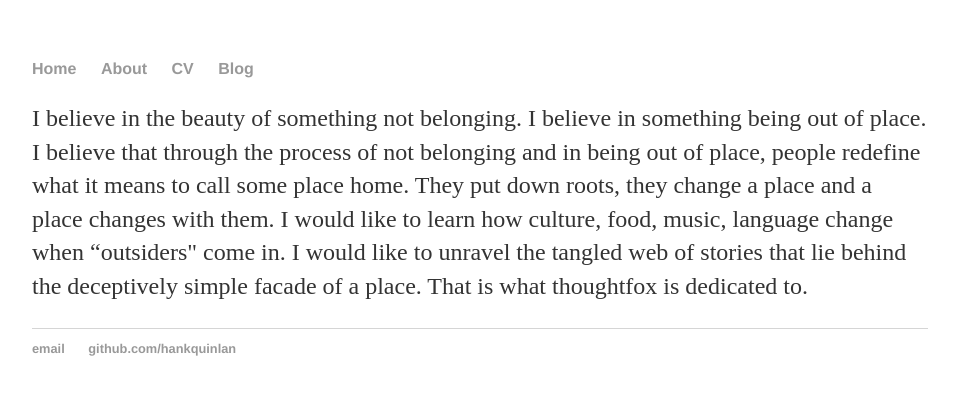
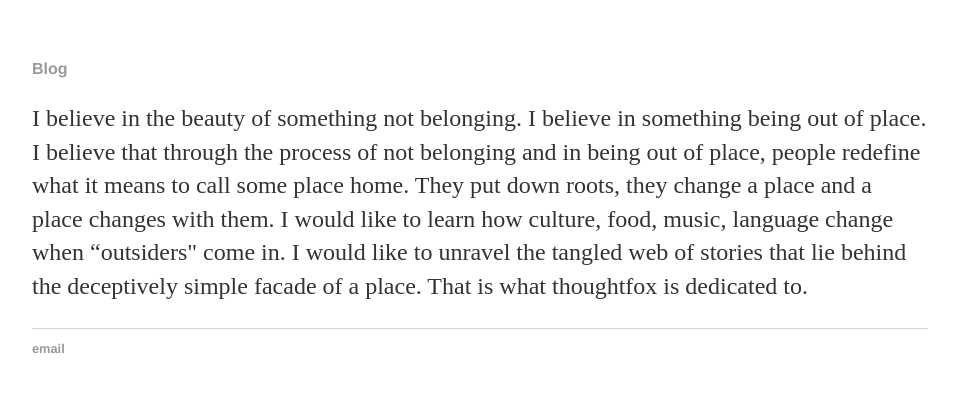
Before and after one commit to nsudarsanam/nsudarsanam.github.io, a Jekyll site: the page built from index.html, in a window 1280 px wide. Shown: the top 395 px of the page, without its empty margins (160-1116 px from the left). Built offline with Jekyll 4.4.1, drawn with Linux system fonts in a browser that asks for light colours.

Commit message:
Update default.html

```diff
--- a/_layouts/default.html
+++ b/_layouts/default.html
@@ -8,9 +8,6 @@
 		<body>
 			<nav>
 	    		<ul>
-	        		<li><a href="/">Home</a></li>
-		        	<li><a href="/about">About</a></li>
-	        		<li><a href="/cv">CV</a></li>
 	        		<li><a href="/blog">Blog</a></li>
 	    		</ul>
 			</nav>
@@ -21,9 +18,8 @@
 			</div><!-- /.container -->
 			<footer>
 	    		<ul>
-	        		<li><a href="mailto:hankquinlanhub@gmail.com">email</a></li>
-	        		<li><a href="https://github.com/hankquinlan">github.com/hankquinlan</a></li>
-				</ul>
+	        		<li><a href="mailto:nisha.sudarsanam@gmail.com">email</a></li>
+	        	</ul>
 			</footer>
 		</body>
 	</html>
```
